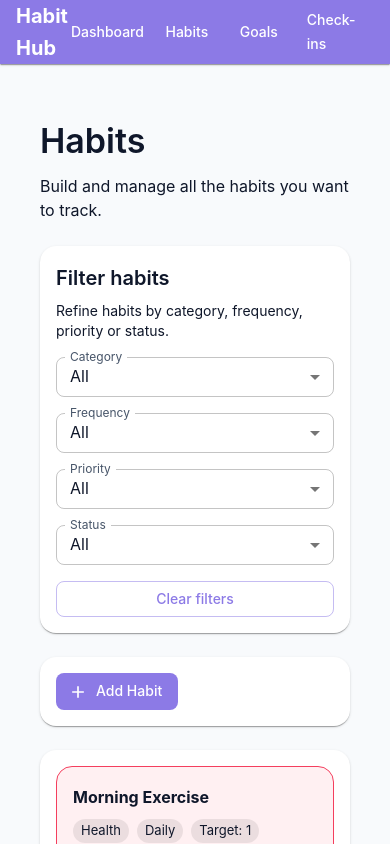
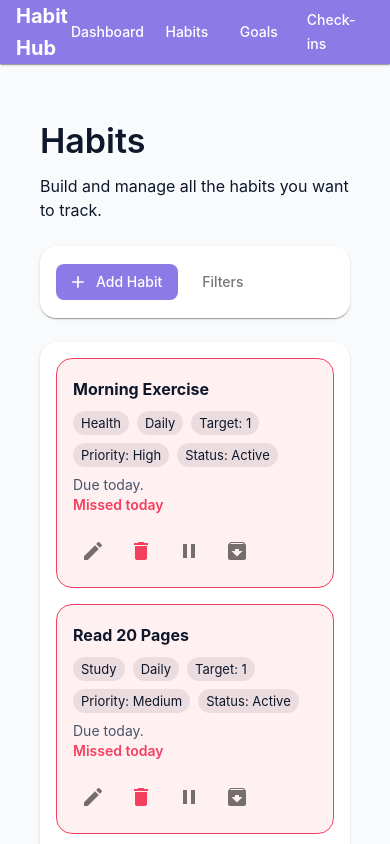
Before and after one commit to NghiaDPTWorkk/habit-hub, a React (Vite) app in the folder fe/: page /habits in a window 390 px wide. Shown: the top 844 px of the page. Built offline with nearby package versions, Linux system fonts and the light colour scheme.

Commit message:
feat(habits): HH-22 - mobile-first responsive layout for habits page #53

```diff
--- a/fe/src/features/habits/components/HabitCard.tsx
+++ b/fe/src/features/habits/components/HabitCard.tsx
@@ -1,7 +1,8 @@
 import React from 'react'
-import Box from '@mui/material/Box'
 import Chip from '@mui/material/Chip'
 import { useTheme, alpha } from '@mui/material/styles'
+import { Box, IconButton } from '@/components/ui'
+import { Icons } from '@/components/ui/icons'
 import { Card } from '@/components/ui/Card'
 import { Button } from '@/components/ui/Button'
 import type { Habit } from '@/types'
@@ -163,7 +164,7 @@ export const HabitCard: React.FC<HabitCardProps> = ({
           )}
         </Box>
 
-        <Box sx={{ display: 'flex', flexWrap: 'wrap', gap: 1 }}>
+        <Box sx={{ display: { xs: 'none', md: 'flex' }, flexWrap: 'wrap', gap: 1 }}>
           <Button variant="outlined" onClick={() => onEdit(habit)}>
             {CARD_TEXTS.edit}
           </Button>
@@ -179,6 +180,22 @@ export const HabitCard: React.FC<HabitCardProps> = ({
             </Button>
           )}
         </Box>
+        <Box sx={{ display: { xs: 'flex', md: 'none' }, gap: 1 }}>
+          <IconButton onClick={() => onEdit(habit)}>
+            <Icons.Edit />
+          </IconButton>
+          <IconButton color="error" onClick={() => onDelete(habit.id)}>
+            <Icons.Delete />
+          </IconButton>
+          <IconButton onClick={() => onPauseResume(habit)}>
+            {habit.status === 'Active' ? <Icons.Pause /> : <Icons.Play />}
+          </IconButton>
+          {habit.status !== 'Archived' && (
+            <IconButton onClick={() => onArchive(habit)}>
+              <Icons.Archive />
+            </IconButton>
+          )}
+        </Box>
       </Box>
     </Card>
   )
--- a/fe/src/features/habits/components/HabitsPage.tsx
+++ b/fe/src/features/habits/components/HabitsPage.tsx
@@ -1,5 +1,5 @@
 import React, { useMemo, useState } from 'react'
-import { Box, Typography } from '@/components/ui'
+import { Box, Typography, Drawer, IconButton } from '@/components/ui'
 import { Button } from '@/components/ui'
 import { Card } from '@/components/ui/Card'
 import { Icons } from '@/components/ui/icons'
@@ -14,6 +14,7 @@ import type { Habit } from '@/types'
 const PAGE_TITLE = 'Habits'
 const PAGE_DESC = 'Build and manage all the habits you want to track.'
 const ADD_HABIT_LABEL = 'Add Habit'
+const FILTER_BUTTON_LABEL = 'Filters'
 
 const DEFAULT_FILTERS: HabitFilters = {
   category: 'All',
@@ -39,6 +40,7 @@ export const HabitsPage: React.FC = () => {
   const [filters, setFilters] = useState<HabitFilters>(DEFAULT_FILTERS)
   const [modalOpen, setModalOpen] = useState(false)
   const [habitToEdit, setHabitToEdit] = useState<Habit | undefined>(undefined)
+  const [filterDrawerOpen, setFilterDrawerOpen] = useState(false)
 
   const todayCheckinByHabit = useMemo(
     () =>
@@ -48,7 +50,7 @@ export const HabitsPage: React.FC = () => {
         }
         return acc
       }, {}),
-    [checkins],
+    [checkins]
   )
 
   const filteredHabits = useMemo(
@@ -68,7 +70,7 @@ export const HabitsPage: React.FC = () => {
         }
         return true
       }),
-    [habits, filters],
+    [habits, filters]
   )
 
   const handleEdit = (habit: Habit) => {
@@ -100,14 +102,22 @@ export const HabitsPage: React.FC = () => {
   }
 
   return (
-    <Box sx={{ p: 3 }}>
+    <Box sx={{ p: 3, maxWidth: '100vw' }}>
       <Typography variant="h4" gutterBottom>
         {PAGE_TITLE}
       </Typography>
       <Typography variant="body1" sx={{ mb: 3 }}>
         {PAGE_DESC}
       </Typography>
-      <Box sx={{ display: 'grid', gap: 3, gridTemplateColumns: { xs: '1fr', md: '320px 1fr' } }}>
+      <Box
+        sx={{
+          display: 'grid',
+          gap: 3,
+          gridTemplateColumns: { xs: '1fr', md: '320px 1fr' },
+          maxWidth: '100vw',
+        }}
+      >
+        <Box sx={{ display: { xs: 'none', md: 'block' } }}>
           <Card sx={{ p: 2 }}>
             <FilterSideBar
               filters={filters}
@@ -115,9 +125,11 @@ export const HabitsPage: React.FC = () => {
               onClear={() => setFilters(DEFAULT_FILTERS)}
             />
           </Card>
+        </Box>
 
         <Box sx={{ display: 'grid', gap: 3 }}>
           <Card sx={{ p: 2 }}>
+            <Box sx={{ display: 'flex', gap: 2, alignItems: 'center', flexWrap: 'wrap' }}>
               <Button
                 variant="contained"
                 startIcon={<Icons.Add />}
@@ -128,6 +140,13 @@ export const HabitsPage: React.FC = () => {
               >
                 {ADD_HABIT_LABEL}
               </Button>
+              <IconButton
+                sx={{ display: { xs: 'flex', md: 'none' } }}
+                onClick={() => setFilterDrawerOpen(true)}
+              >
+                <Typography variant="button">{FILTER_BUTTON_LABEL}</Typography>
+              </IconButton>
+            </Box>
           </Card>
 
           <Card sx={{ p: 2 }}>
@@ -144,6 +163,19 @@ export const HabitsPage: React.FC = () => {
         </Box>
       </Box>
 
+      <Drawer anchor="left" open={filterDrawerOpen} onClose={() => setFilterDrawerOpen(false)}>
+        <Box sx={{ maxWidth: 280, p: 2 }}>
+          <FilterSideBar
+            filters={filters}
+            onChange={setFilters}
+            onClear={() => {
+              setFilters(DEFAULT_FILTERS)
+              setFilterDrawerOpen(false)
+            }}
+          />
+        </Box>
+      </Drawer>
+
       <HabitFormModal
         open={modalOpen}
         onClose={() => setModalOpen(false)}
```
Also changed, not shown: 1 other file (tests, documents, lock files or other folders). Lines whose indentation alone changed are shown as unchanged.
